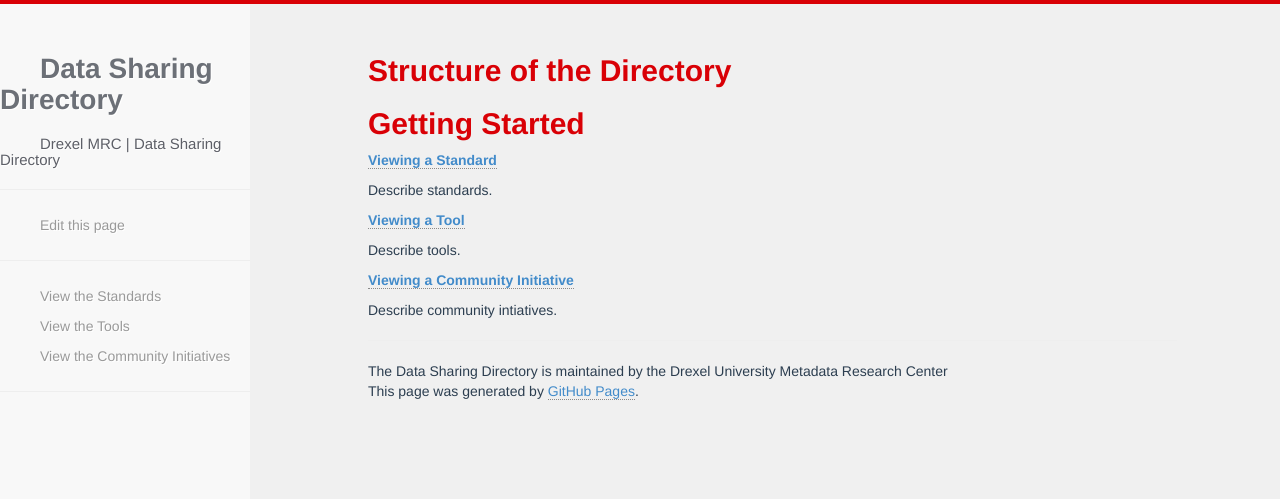
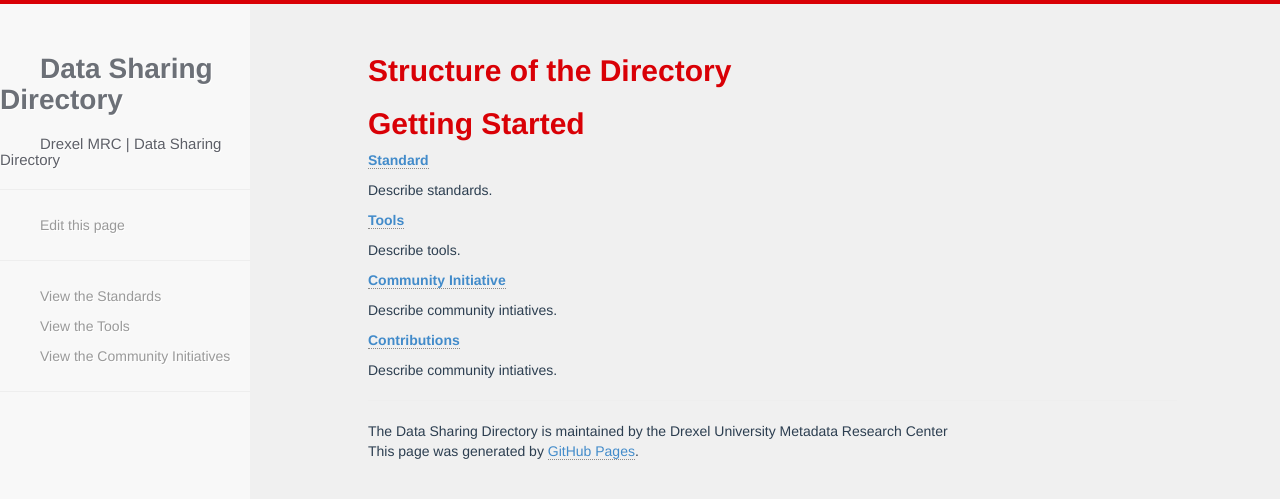
Before and after one commit to metadata-research/data-sharing-directory, a Jekyll site: the page built from about/index.md, in a window 1280 px wide. Shown: the top 499 px of the page. Built offline with Jekyll 4.4.1, drawn with Linux system fonts in a browser that asks for light colours; nearby versions of some CDN libraries.

Commit message:
Update index.md

```diff
--- a/about/index.md
+++ b/about/index.md
@@ -12,14 +12,18 @@ date:   2014-08-03 19:55:16
 
 ## Getting Started
 
-[__Viewing a Standard__]({{ site.baseurl }}/standards/add.html)
+[__Standard__]({{ site.baseurl }}/standards/add.html)
 
 Describe standards.
 
-[__Viewing a Tool__]({{ site.baseurl }}/extensions/add.html)
+[__Tools__]({{ site.baseurl }}/extensions/add.html)
 
 Describe tools.
 
-[__Viewing a Community Initiative__]({{ site.baseurl }}/tools/add.html)
+[__Community Initiative__]({{ site.baseurl }}/tools/add.html)
 
 Describe community intiatives.
+
+[__Contributions__]({{ site.baseurl }}/tools/add.html)
+
+Describe community intiatives.
```
